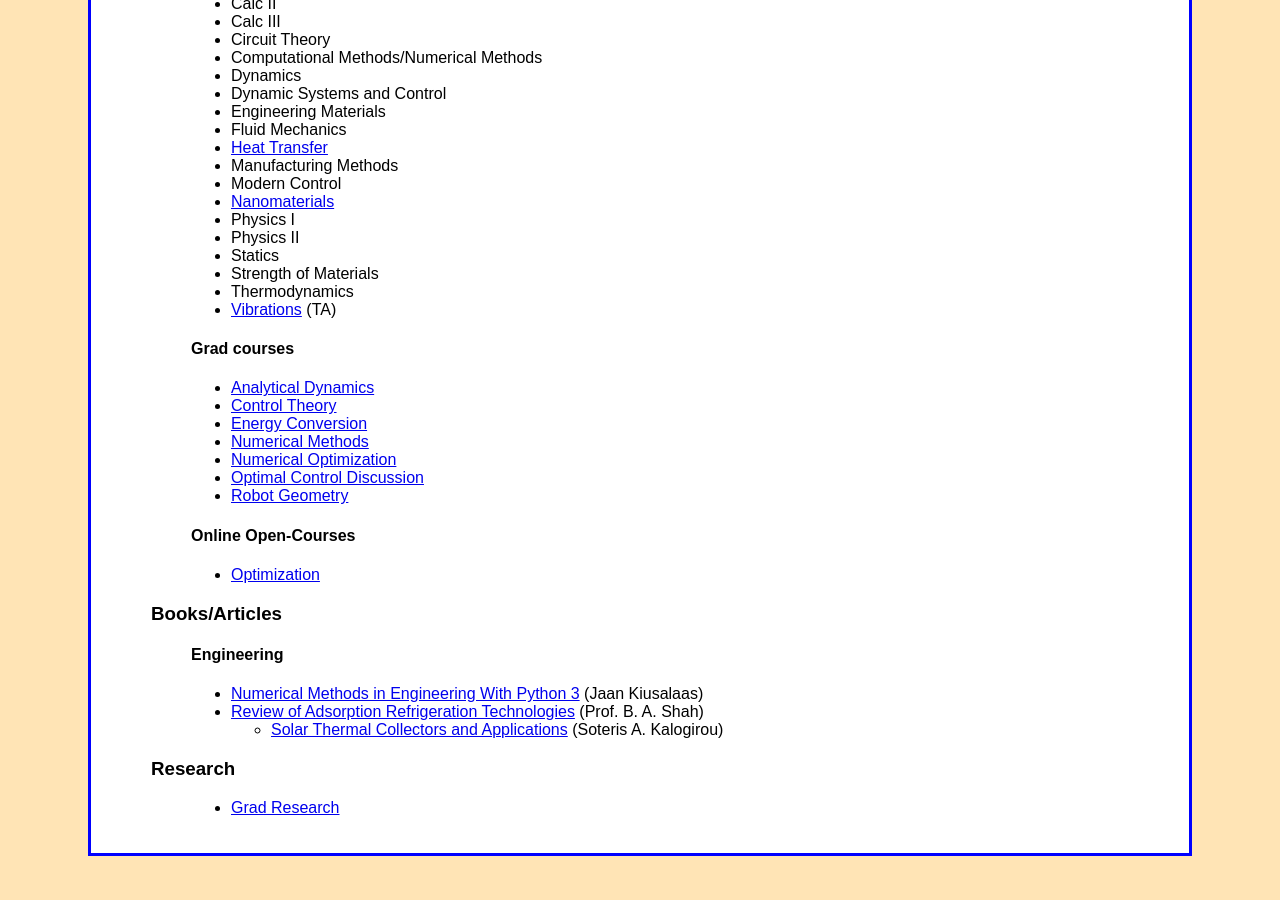
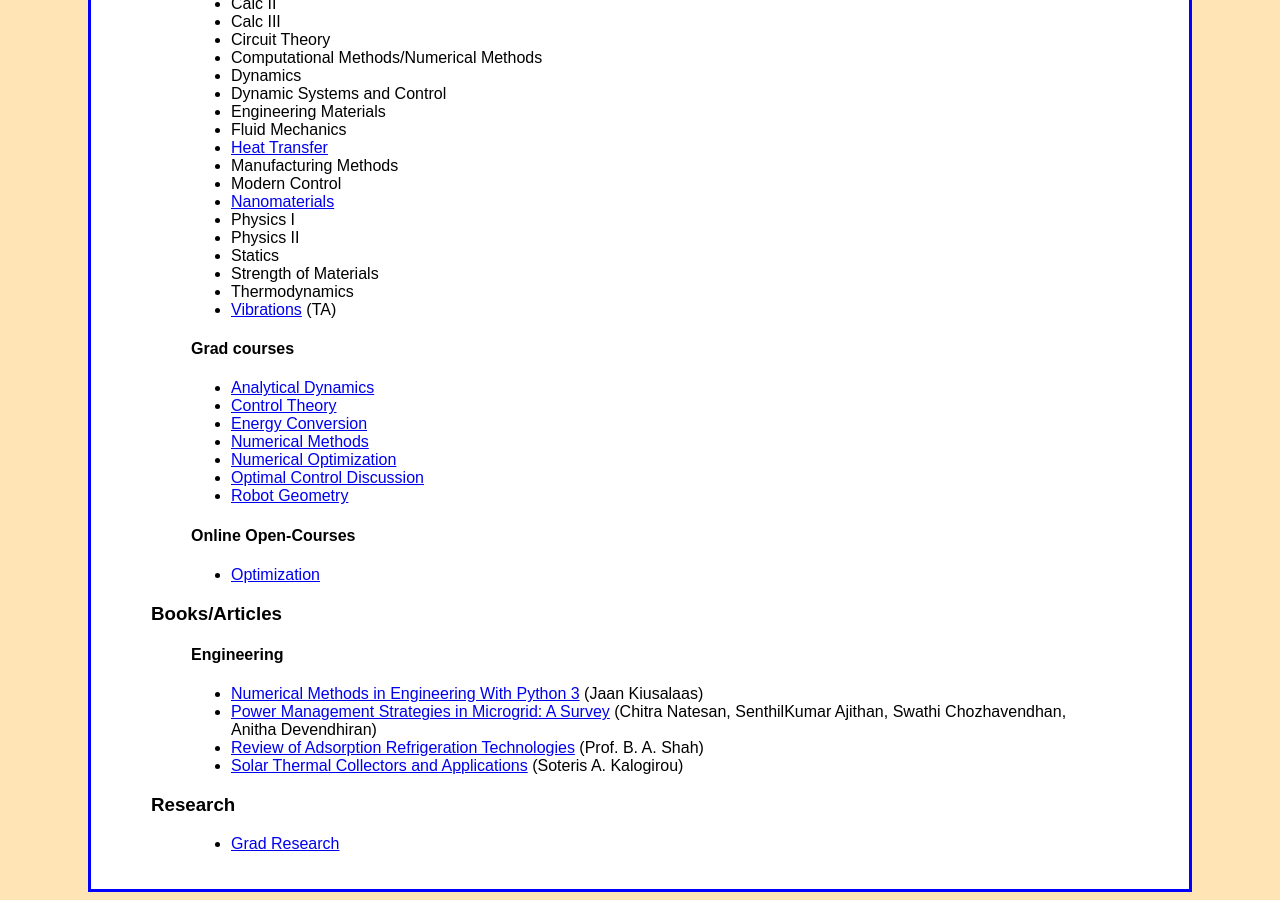
Before and after one commit to jbm950/jbm950.github.io, a Jekyll site: the page built from source/notes/notes_main.md, in a window 1280 px wide and 900 px high, scrolled down 697 px. Built offline with Jekyll 4.4.1, drawn with Linux system fonts in a browser that asks for light colours; our own code applies the rules of GitHub Pages for plain Markdown files; before the commit the page ends 1561 px from its top, so only the background shows below that.

Commit message:
Added new article link to notes main

```diff
--- a/notes/notes_main.html
+++ b/notes/notes_main.html
@@ -96,6 +96,7 @@ title: Notes
 <blockquote>
 <ul>
 <li><a href="numerical_methods_engineering_py3/num_methods_py3_main.html">Numerical Methods in Engineering With Python 3</a> (Jaan Kiusalaas)</li>
+<li><a href="./power_management_strategies_in_microgrid_a_survey/power_management_strategies_in_microgrid_a_survey.html">Power Management Strategies in Microgrid: A Survey</a> (Chitra Natesan, SenthilKumar Ajithan, Swathi Chozhavendhan, Anitha Devendhiran)</li>
 <li><a href="./review_of_adsorption_refrigeration_technologies/review_of_adsorption_refrigeration_technologies.html">Review of Adsorption Refrigeration Technologies</a> (Prof. B. A. Shah)</li>
 <li><a href="./solar_thermal_collectors_and_applications/solar_thermal_collectors_and_applications.html">Solar Thermal Collectors and Applications</a> (Soteris A. Kalogirou)</li>
 </ul>
--- a/source/notes/notes_main.md
+++ b/source/notes/notes_main.md
@@ -63,10 +63,14 @@
 > - [Numerical Methods in Engineering With Python
      3](numerical_methods_engineering_py3/num_methods_py3_main.html)
      (Jaan Kiusalaas)
+> - [Power Management Strategies in Microgrid: A
+    Survey](./power_management_strategies_in_microgrid_a_survey/power_management_strategies_in_microgrid_a_survey.html)
+    (Chitra Natesan,  SenthilKumar Ajithan, Swathi Chozhavendhan, Anitha
+    Devendhiran)
 > - [Review of Adsorption Refrigeration
     Technologies](./review_of_adsorption_refrigeration_technologies/review_of_adsorption_refrigeration_technologies.html)
     (Prof. B. A. Shah)
->   - [Solar Thermal Collectors and
+> - [Solar Thermal Collectors and
     Applications](./solar_thermal_collectors_and_applications/solar_thermal_collectors_and_applications.html)
     (Soteris A. Kalogirou)
 
```
